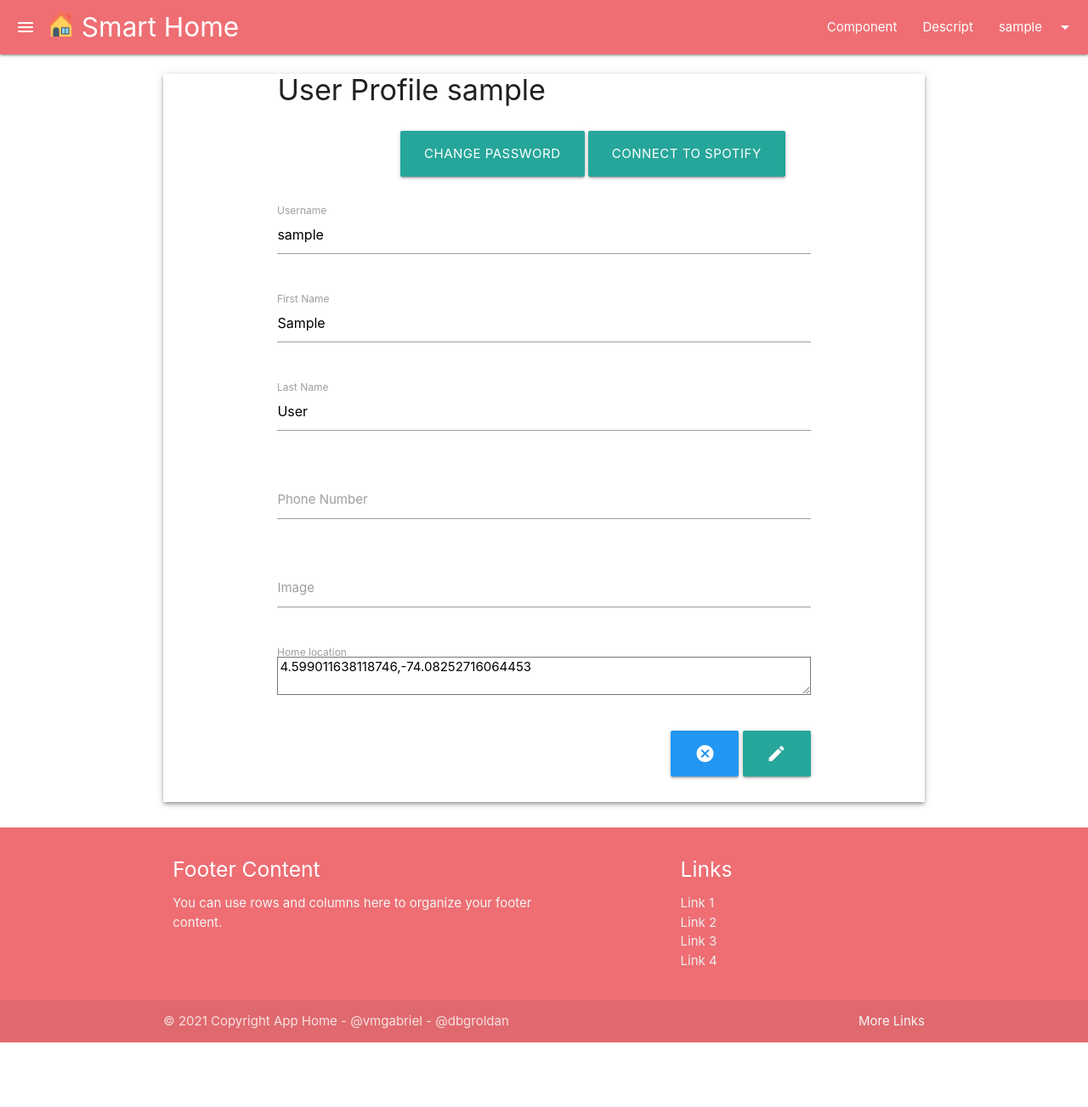
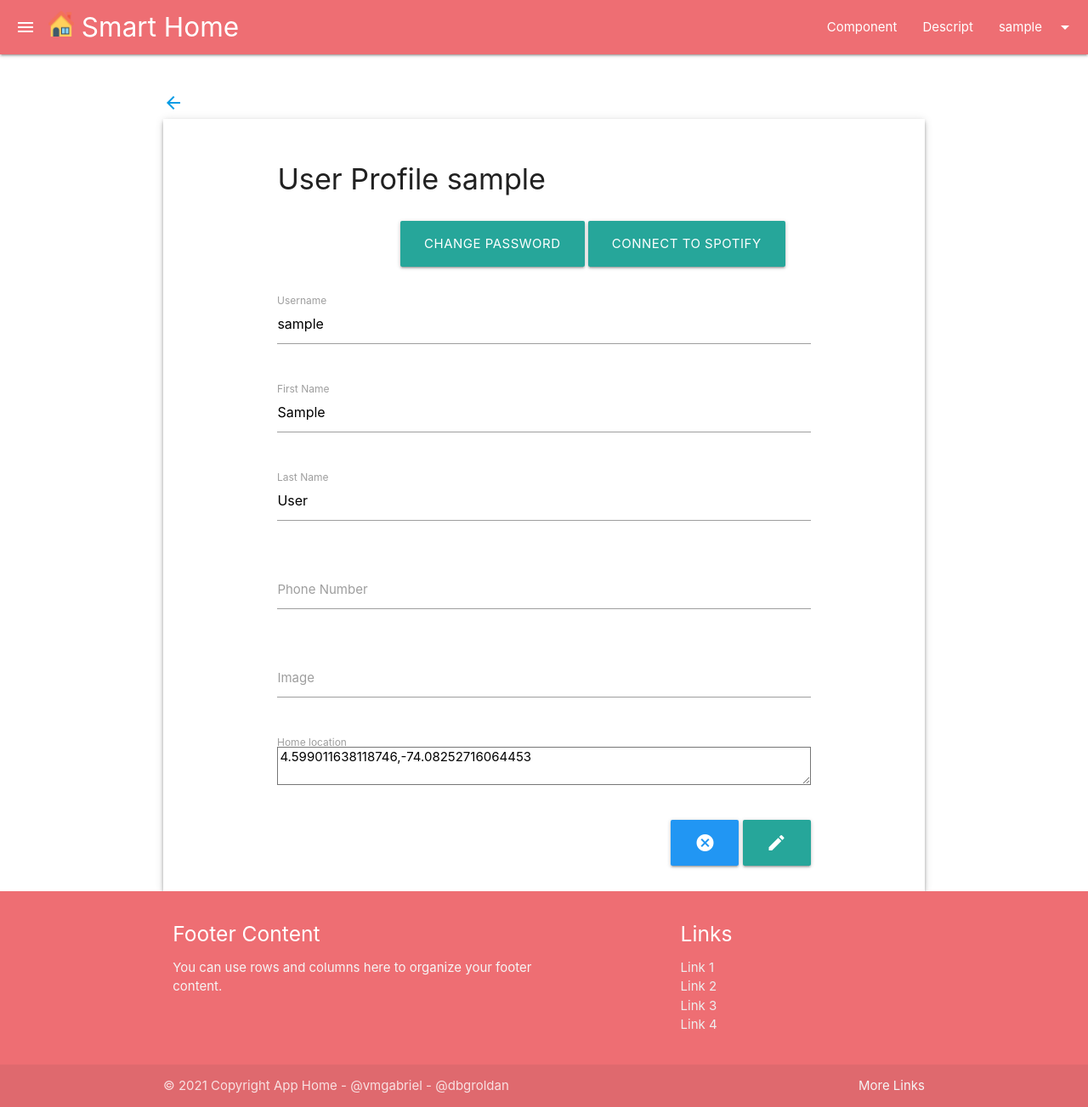
Before and after one commit to vmgabriel/todo-django, a Django app: page /accounts/me/profile/ in a window 1280 px wide. Shown: the whole page at 85% size. Before the commit the page ends 1227 px from the top, so only its background shows below. Run offline with Django 3.2, Linux system fonts and the light colour scheme; the visitor is signed in with stand-in values (Sample User, id 1); data that the repository does not hold is empty.

Commit message:
feat: to buy integrate context

```diff
--- a/accounts/templates/profiles/edit.html
+++ b/accounts/templates/profiles/edit.html
@@ -5,10 +5,13 @@
 {% endblock header %}
 
 {% block container %}
-  <div class="container" style="margin-bottom: 2em;">
+    <div class="container" style="margin-top: 3em;">
+        <a href="{% url 'pages:home' %}">
+            <i class="material-icons">arrow_back</i>
+        </a>
 
         <div class="z-depth-2">
-      <div class="container">
+            <div class="container" style="padding-top: 2em;">
                 <h4>User Profile {{ object.username }}</h4>
 
                 <div class="container-fluid right-align" style="margin: 2em;">
```
Lines whose indentation alone changed are shown as unchanged.
